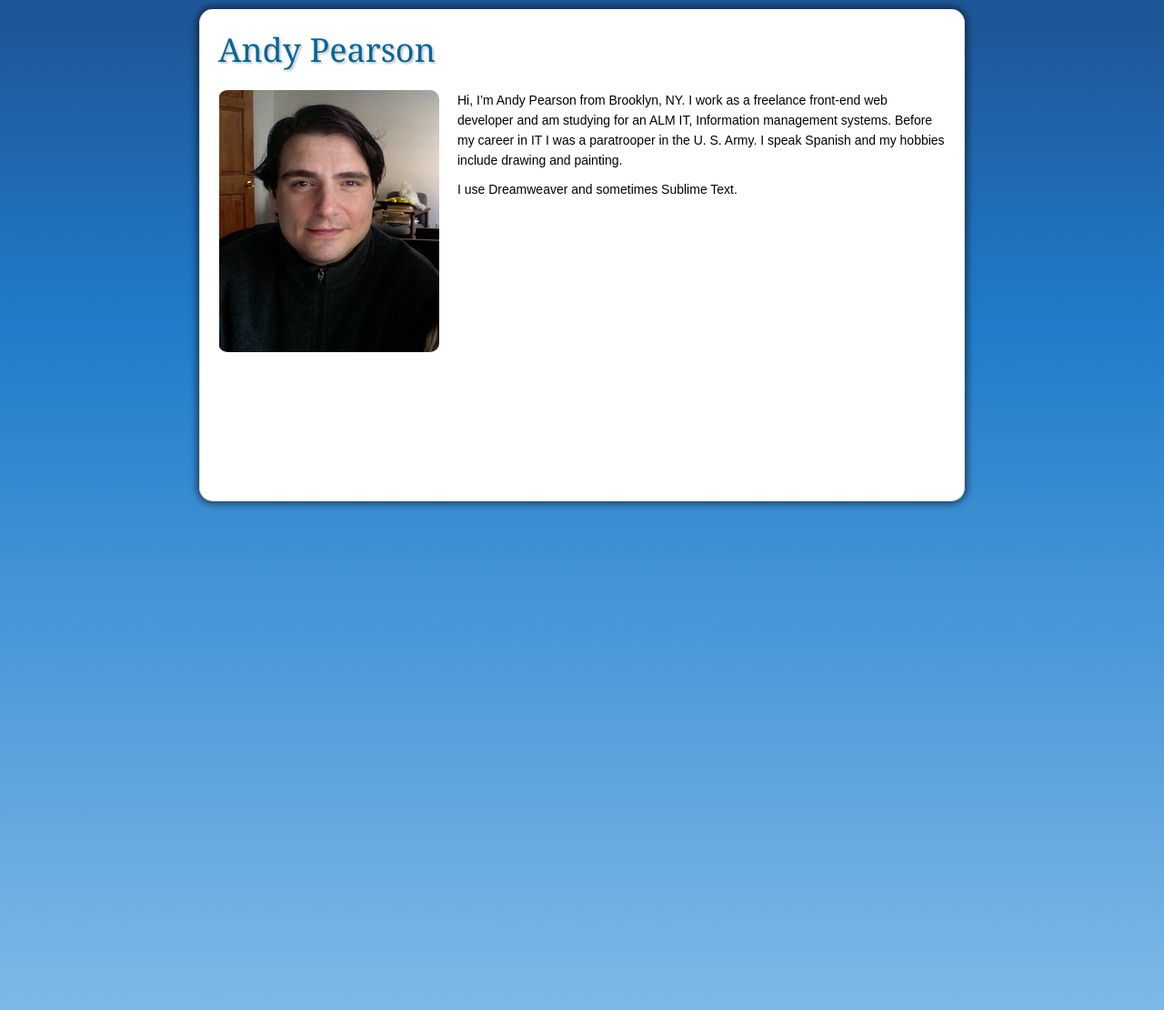
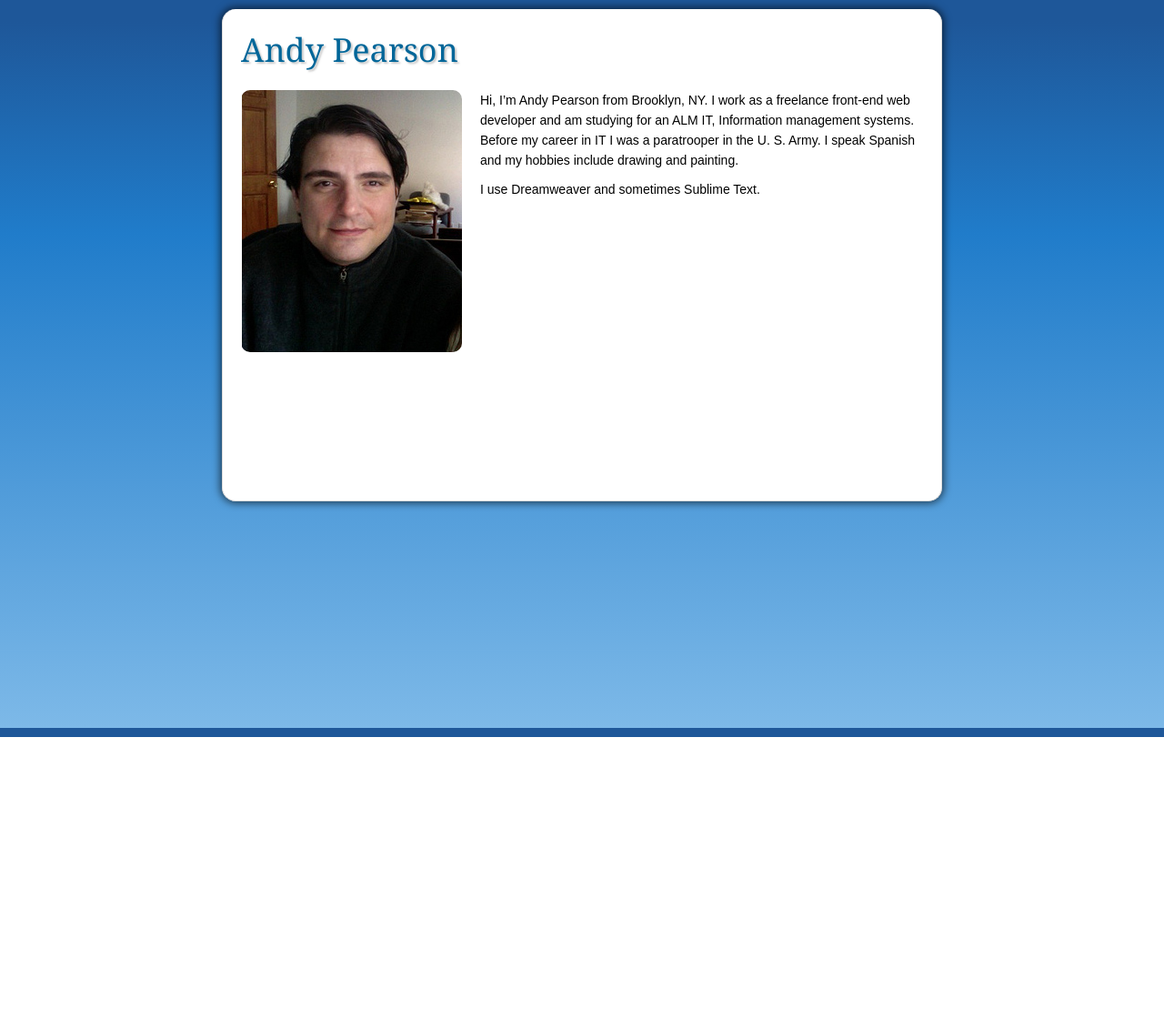
Before and after one commit to Grafixwerks/p1.uxhub.biz, a PHP site: page / in a window 1280 px wide. Shown: the whole page at 91% size. After the commit the page ends 810 px from the top, so only its background shows below. Run offline with PHP 8.4, Linux system fonts and the light colour scheme.

Commit message:
Fixed background gradient on body

```diff
--- a/css/main.css
+++ b/css/main.css
@@ -51,7 +51,13 @@ table {
 	border-spacing: 0;
 }
 /* Reset ends */
+
+html {
+    height: 100%;
+}
 body { /* http://www.colorzilla.com/gradient-editor/ */
+    height: 100%;
+    margin: 0;
 	background: rgb(30,87,153); /* Old browsers */
 	background: -moz-linear-gradient(top,  rgba(30,87,153,1) 3%, rgba(32,124,202,1) 32%, rgba(125,185,232,1) 100%); /* FF3.6+ */
 	background: -webkit-gradient(linear, left top, left bottom, color-stop(3%,rgba(30,87,153,1)), color-stop(32%,rgba(32,124,202,1)), color-stop(100%,rgba(125,185,232,1))); /* Chrome,Safari4+ */
@@ -60,11 +66,13 @@ body { /* http://www.colorzilla.com/gradient-editor/ */
 	background: -ms-linear-gradient(top,  rgba(30,87,153,1) 3%,rgba(32,124,202,1) 32%,rgba(125,185,232,1) 100%); /* IE10+ */
 	background: linear-gradient(to bottom,  rgba(30,87,153,1) 3%,rgba(32,124,202,1) 32%,rgba(125,185,232,1) 100%); /* W3C */
 	/*filter: progid:DXImageTransform.Microsoft.gradient( startColorstr='#1e5799', endColorstr='#7db9e8',GradientType=0 );*/ /* IE6-9 */
-	height: 1100px;
+	/*height: 1100px;*/
+    background-repeat: no-repeat;
+    background-attachment: fixed;
 }
 .wrapper {
 	background: #FFF;
-	width: 800px;
+	width: 750px;
 	margin-right: auto;
 	margin-left: auto;
 	min-height: 500px;
```
